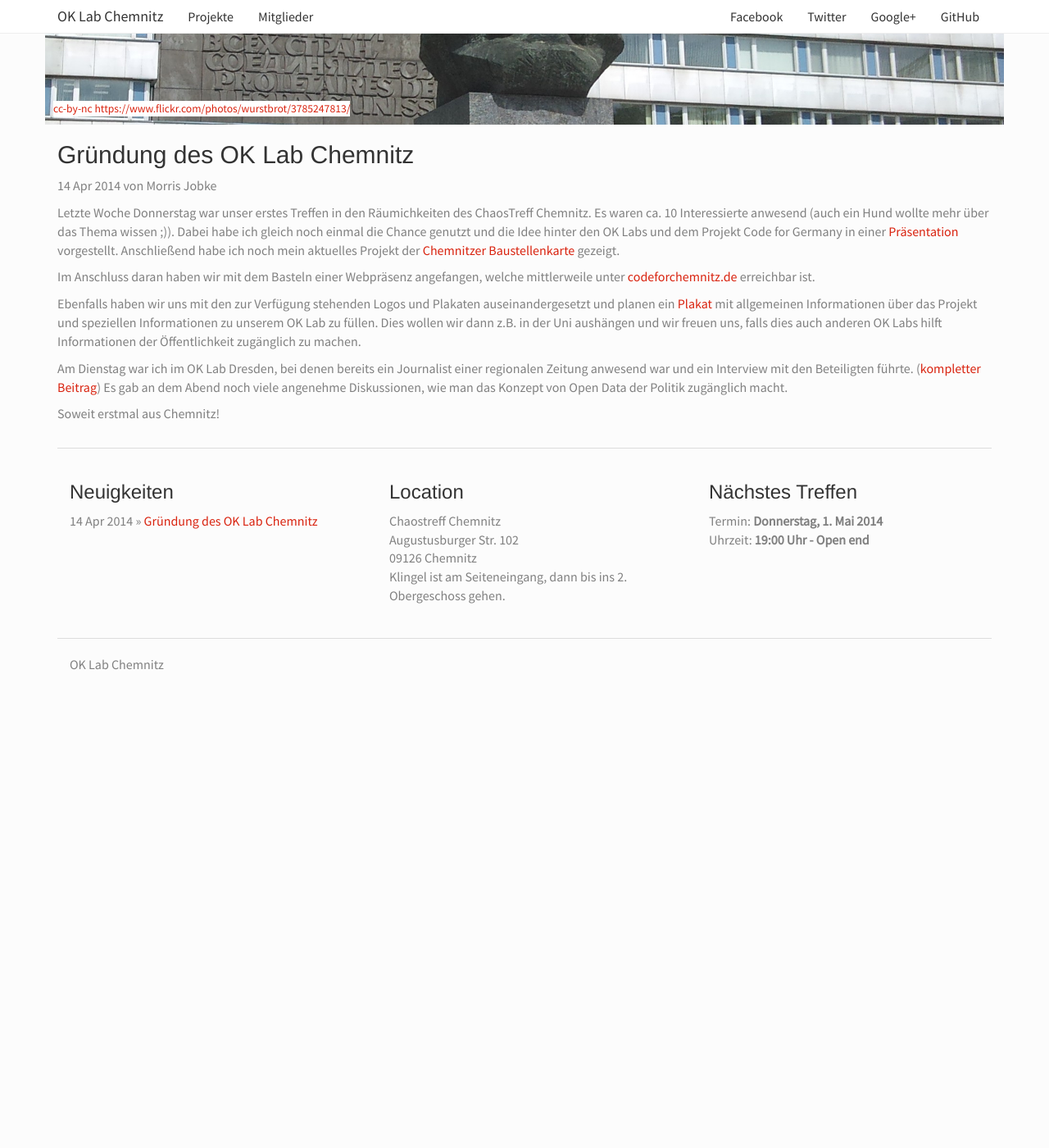
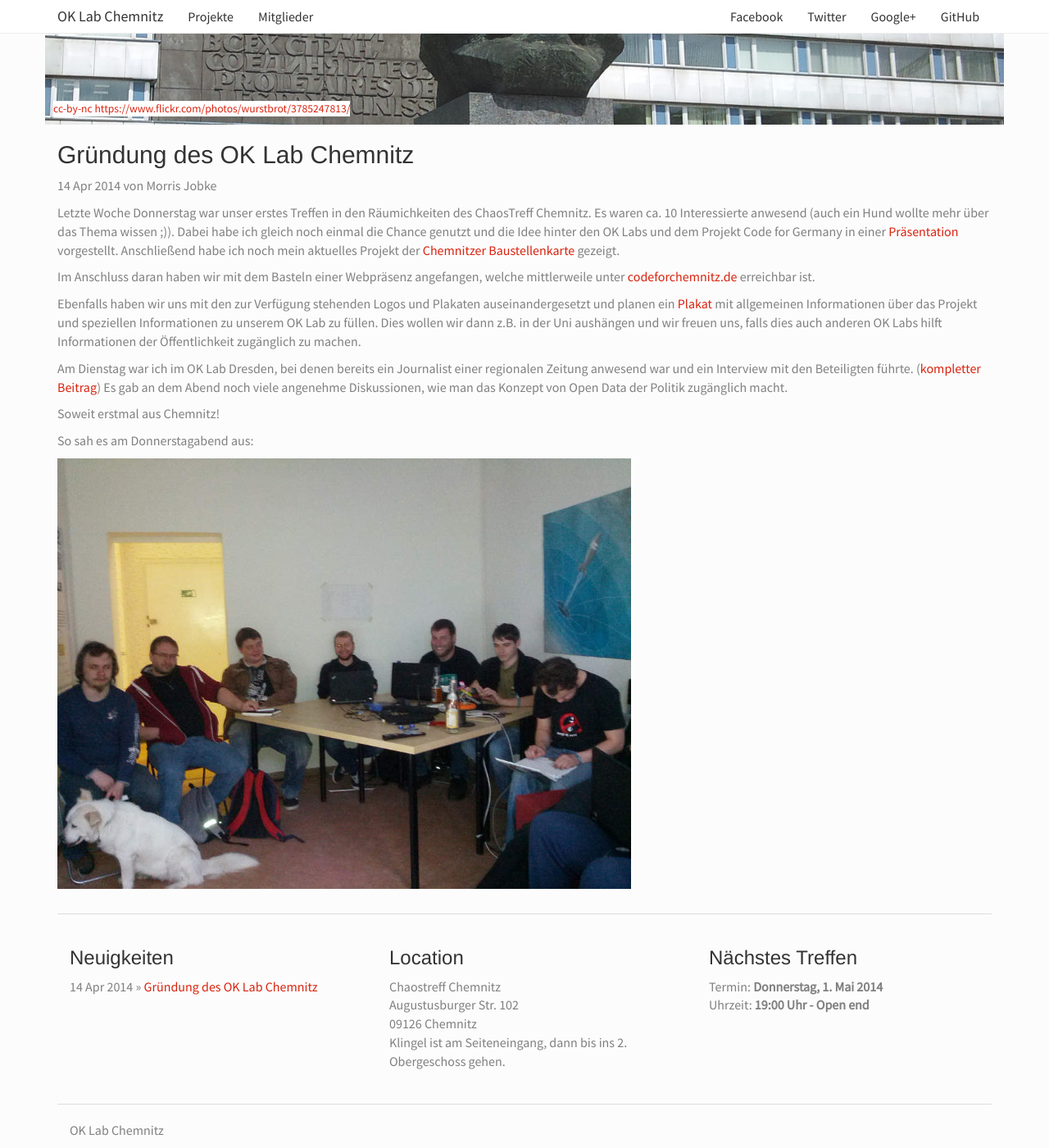
Before and after one commit to CodeforChemnitz/codeforchemnitz.github.io, a Jekyll site: the page built from _posts/2014-04-14-Gruendung-OK-Lab-Chemnitz.md, in a window 1280 px wide and 1400 px high, scrolled down 233 px. Shown: the whole window at 82% size. Built offline with Jekyll 4.4.1, drawn with Linux system fonts in a browser that asks for light colours; Markdown is read by kramdown in place of the engine named in the settings; before the commit the page ends 1065 px from its top, so only the background shows below that.

Commit message:
add image

```diff
--- a/_posts/2014-04-14-Gruendung-OK-Lab-Chemnitz.md
+++ b/_posts/2014-04-14-Gruendung-OK-Lab-Chemnitz.md
@@ -16,8 +16,13 @@ Am Dienstag war ich im OK Lab Dresden, bei denen bereits ein Journalist einer re
 
 Soweit erstmal aus Chemnitz!
 
+So sah es am Donnerstagabend aus:
+
+![Während der Vorstellung von Code for Germany][Bild]
+
 [Präsentation]: http://morrisjobke.de/stuff/ok-lab-chemnitz/
 [Chemnitzer Baustellenkarte]: http://morrisjobke.de/stuff/baustellen-chemnitz/
 [codeforchemnitz.de]: http://codeforchemnitz.de/
 [Plakat]: https://github.com/CodeforChemnitz/oeffentlichkeitsarbeit
 [kompletter Beitrag]: http://computer-oiger.de/2014/04/11/dresdner-hacker-wollen-aemterdaten-befreien/28142
+[Bild]: /images/news/2014-04-14-First-meetup.jpg
--- a/css/main.css
+++ b/css/main.css
@@ -70,3 +70,7 @@ body {
 		margin-bottom:10px;
 	}
 }
+
+.post img {
+  max-width: 100%;
+}
```
Also changed, not shown: images/news/2014-04-14-First-meetup.jpg (added).
